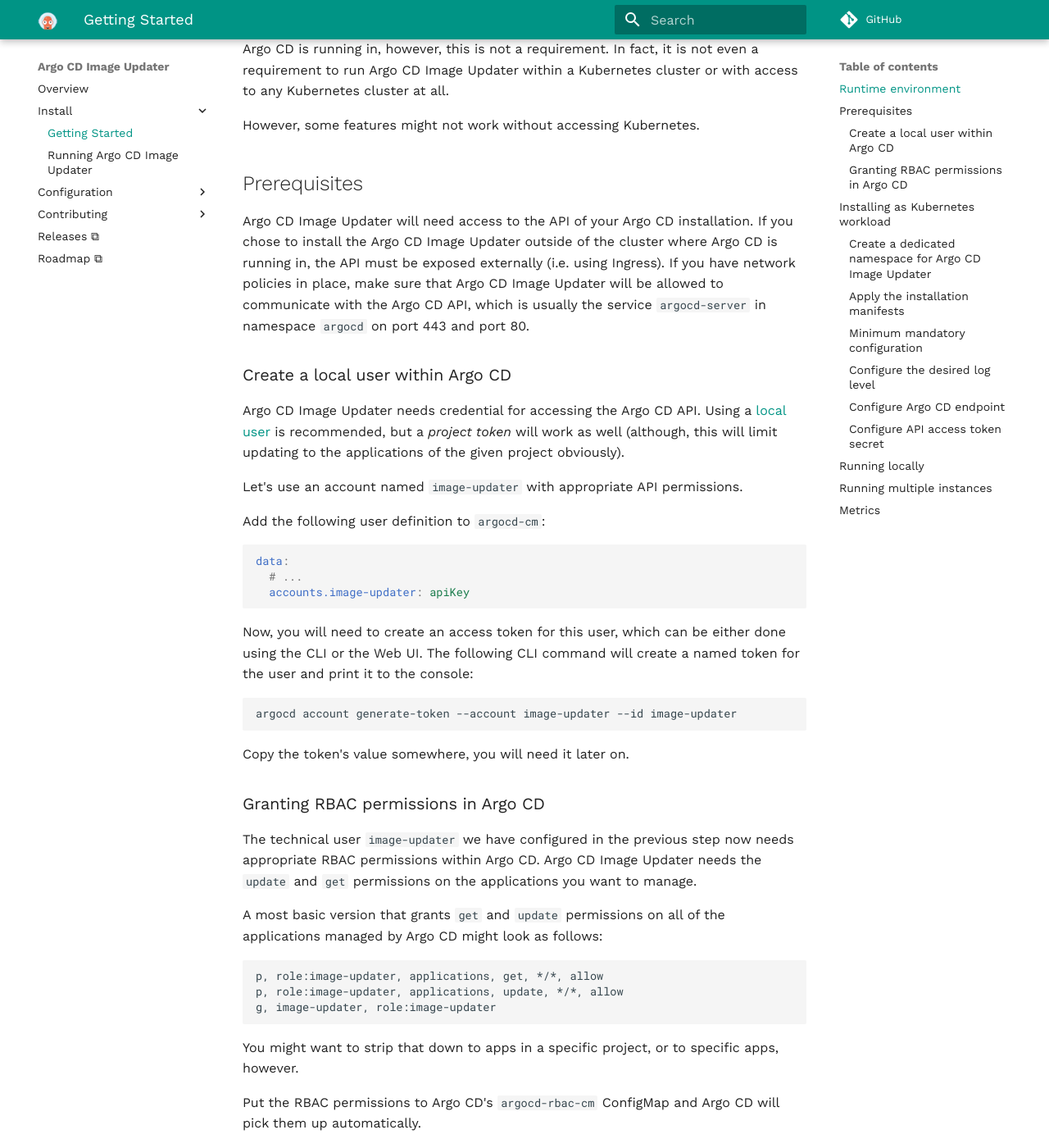
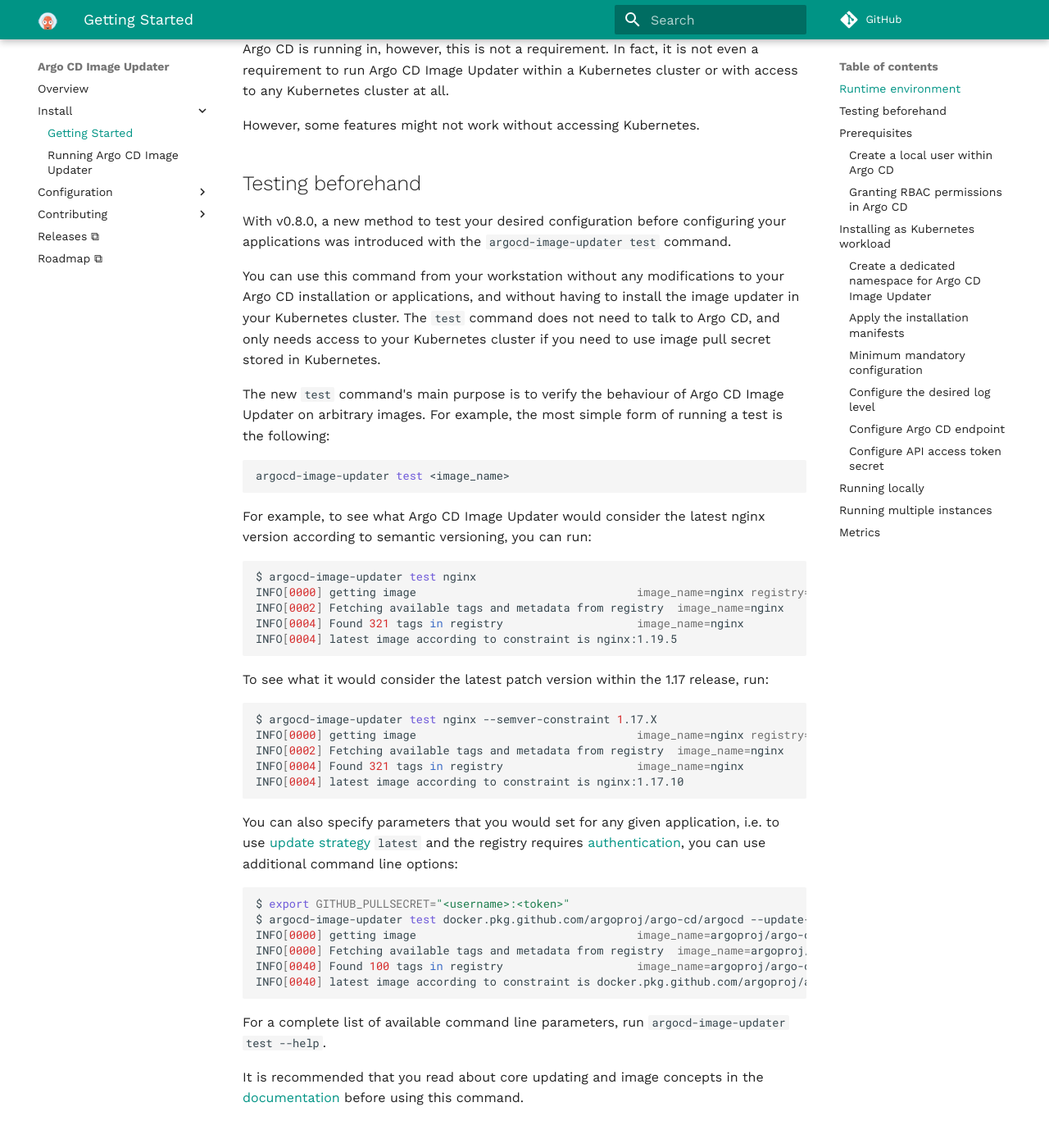
Before and after one commit to argoproj-labs/argocd-image-updater, an MkDocs documentation site: the page built from docs/install/start.md, in a window 1280 px wide and 1400 px high, scrolled down 209 px. Shown: the whole window at 82% size. Built offline with MkDocs 1.6.1 and Material for MkDocs 9.7.7, drawn with Linux system fonts in a browser that asks for light colours; comment, search, counter and statistics services are not loaded.

Commit message:
docs: Update documentation
Signed-off-by: jannfis <jann@mistrust.net>

````diff
--- a/docs/install/start.md
+++ b/docs/install/start.md
@@ -8,6 +8,68 @@ even a requirement to run Argo CD Image Updater within a Kubernetes cluster or
 with access to any Kubernetes cluster at all.
 
 However, some features might not work without accessing Kubernetes.
+
+## Testing beforehand
+
+With v0.8.0, a new method to test your desired configuration before configuring
+your applications was introduced with the `argocd-image-updater test` command.
+
+You can use this command from your workstation without any modifications to your
+Argo CD installation or applications, and without having to install the image
+updater in your Kubernetes cluster. The `test` command does not need to talk to
+Argo CD, and only needs access to your Kubernetes cluster if you need to use
+image pull secret stored in Kubernetes.
+
+The new `test` command's main purpose is to verify the behaviour of Argo CD
+Image Updater on arbitrary images. For example, the most simple form of running
+a test is the following:
+
+```shell
+argocd-image-updater test <image_name>
+```
+
+For example, to see what Argo CD Image Updater would consider the latest nginx
+version according to semantic versioning, you can run:
+
+```shell
+$ argocd-image-updater test nginx
+INFO[0000] getting image                                 image_name=nginx registry=
+INFO[0002] Fetching available tags and metadata from registry  image_name=nginx
+INFO[0004] Found 321 tags in registry                    image_name=nginx
+INFO[0004] latest image according to constraint is nginx:1.19.5
+```
+
+To see what it would consider the latest patch version within the 1.17 release,
+run:
+
+```shell
+$ argocd-image-updater test nginx --semver-constraint 1.17.X
+INFO[0000] getting image                                 image_name=nginx registry=
+INFO[0002] Fetching available tags and metadata from registry  image_name=nginx
+INFO[0004] Found 321 tags in registry                    image_name=nginx
+INFO[0004] latest image according to constraint is nginx:1.17.10
+```
+
+You can also specify parameters that you would set for any given application,
+i.e. to use [update strategy](../../configuration/images/#update-strategies)
+`latest` and the registry requires [authentication](../../configuration/images/#specifying-pull-secrets),
+you can use additional command line options:
+
+```shell
+$ export GITHUB_PULLSECRET="<username>:<token>"
+$ argocd-image-updater test docker.pkg.github.com/argoproj/argo-cd/argocd --update-strategy latest --credentials env:GITHUB_PULLSECRET
+INFO[0000] getting image                                 image_name=argoproj/argo-cd/argocd registry=docker.pkg.github.com
+INFO[0000] Fetching available tags and metadata from registry  image_name=argoproj/argo-cd/argocd
+INFO[0040] Found 100 tags in registry                    image_name=argoproj/argo-cd/argocd
+INFO[0040] latest image according to constraint is docker.pkg.github.com/argoproj/argo-cd/argocd:1.8.0-9fb51f7a
+```
+
+For a complete list of available command line parameters, run
+`argocd-image-updater test --help`.
+
+It is recommended that you read about core updating and image concepts in the
+[documentation](../../configuration/images/)
+before using this command.
 
 ## Prerequisites
 
@@ -233,31 +295,31 @@ The following metrics are being made available:
 
 * Number of applications processed (i.e. those with an annotation)
 
-  * `argocd_image_updater_applications_watched_total`
+    * `argocd_image_updater_applications_watched_total`
 
 * Number of images watched for new tags
 
-  * `argocd_image_updater_images_watched_total`
+    * `argocd_image_updater_images_watched_total`
 
 * Number of images updated (successful and failed)
 
-  * `argocd_image_updater_images_updated_total`
-  * `argocd_image_updater_images_errors_total`
+    * `argocd_image_updater_images_updated_total`
+    * `argocd_image_updater_images_errors_total`
 
 * Number of requests to Argo CD API (successful and failed)
 
-  * `argocd_image_updater_argocd_api_requests_total`
-  * `argocd_image_updater_argocd_api_errors_total`
+    * `argocd_image_updater_argocd_api_requests_total`
+    * `argocd_image_updater_argocd_api_errors_total`
 
 * Number of requests to K8s API (successful and failed)
 
-  * `argocd_image_updater_k8s_api_requests_total`
-  * `argocd_image_updater_k8s_api_errors_total`
+    * `argocd_image_updater_k8s_api_requests_total`
+    * `argocd_image_updater_k8s_api_errors_total`
 
 * Number of requests to the container registries (successful and failed)
 
-  * `argocd_image_updater_registry_requests_total`
-  * `argocd_image_updater_registry_errors_total`
+    * `argocd_image_updater_registry_requests_total`
+    * `argocd_image_updater_registry_errors_total`
 
 A (very) rudimentary example dashboard definition for Grafana is provided
 [here](https://github.com/argoproj-labs/argocd-image-updater/tree/master/config)
````
Also changed, not shown: docs/configuration/images.md (+9 -0 lines).
